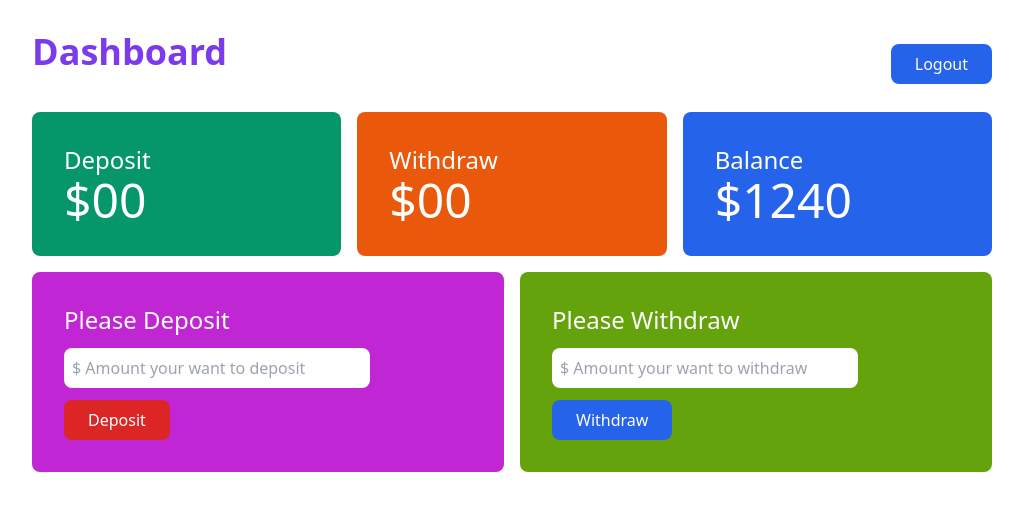
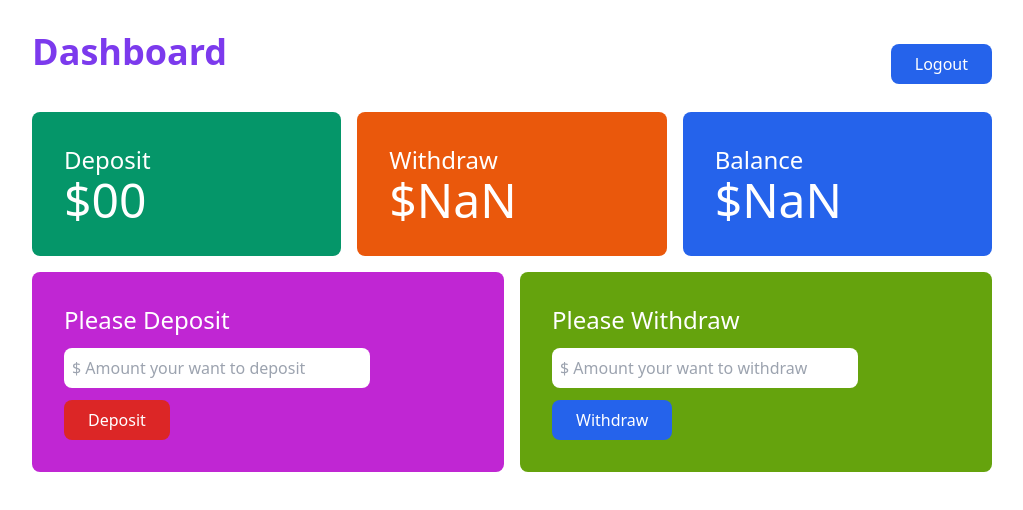
Before and after one commit to gsmkawsar/baper-hotel, a plain HTML site: page login.bank.html in a window 1280 px wide. Both pictures are taken after a click on the button "Withdraw". Shown: the whole page, without its empty margins (128-1151 px from the left). Drawn offline with nearby package versions, Linux system fonts and the light colour scheme.

Commit message:
Withdraw done

```diff
--- a/login.bank.html
+++ b/login.bank.html
@@ -30,7 +30,7 @@
                 </div>
                 <div class="bg-orange-600 rounded-lg p-8 text-white">
                     <h4 class=" text-2xl">Withdraw</h4>
-                    <h2 class=" text-5xl">$<span>00</span></h2>
+                    <h2 class=" text-5xl">$<span id="withdraw">00</span></h2>
                 </div>
                 <div class="bg-blue-600 rounded-lg p-8 text-white">
                     <h4 class=" text-2xl">Balance</h4>
@@ -46,20 +46,16 @@
                     <button id="btn-deposit" class="bg-red-600 hover:bg-orange-600 px-6 py-2 rounded-lg text-white">Deposit</button>
 
                 </div>
-                <div class="bg-lime-600 rounded-lg p-8 text-white">
-                    <h4 class=" text-2xl">Please Withdraw</h4>
-                    <input class="block p-2 w-9/12 rounded-lg mt-3 mb-3" type="text" placeholder="$ Amount your want to withdraw">
-                    <button id="btn-Withdraw" class="bg-blue-600 hover:bg-violet-600 px-6 py-2 rounded-lg text-white">Withdraw</button>
+                <div class="bg-lime-600 rounded-lg p-8 ">
+                    <h4 class=" text-2xl text-white">Please Withdraw</h4>
+                    <input id="Withdraw-balance" class="block p-2 w-9/12 rounded-lg mt-3 mb-3" type="text" placeholder="$ Amount your want to withdraw">
+                    <button id="btn-Withdraw" class=" text-white bg-blue-600 hover:bg-violet-600 px-6 py-2 rounded-lg text-white">Withdraw</button>
 
                 </div>
             </div>
         </section>
 
     </main>
-
-
-
-
     <script src="./login.bank.js"></script>
 </body>
 </html>
--- a/login.bank.js
+++ b/login.bank.js
@@ -21,6 +21,28 @@ document.getElementById('btn-deposit').addEventListener('click', function(){
     deposit.value = ''
 
 
+})
 
 
+document.getElementById('btn-Withdraw').addEventListener('click', function(){
+        const withdraw = document.getElementById("Withdraw-balance");
+        const withdrawBalanceString = withdraw.value;
+        const withdrawBalance = parseFloat(withdrawBalanceString);
+
+        const withdrawAmount = document.getElementById('withdraw');
+        const totalWithdRawing = withdrawAmount.innerText;
+        const totalWithdraw = parseFloat(totalWithdRawing);
+
+        const finalWithdraw = withdrawBalance + totalWithdraw;
+        withdrawAmount.innerText = finalWithdraw;
+
+        const balance = document.getElementById('balance');
+        const totalBalanceintgar = balance.innerText;
+        const totalBalance = parseFloat(totalBalanceintgar)
+
+        const filanBalance = totalBalance - withdrawBalance;
+        balance.innerText = filanBalance;
+
+
+        withdraw.value = ''
 })
```
